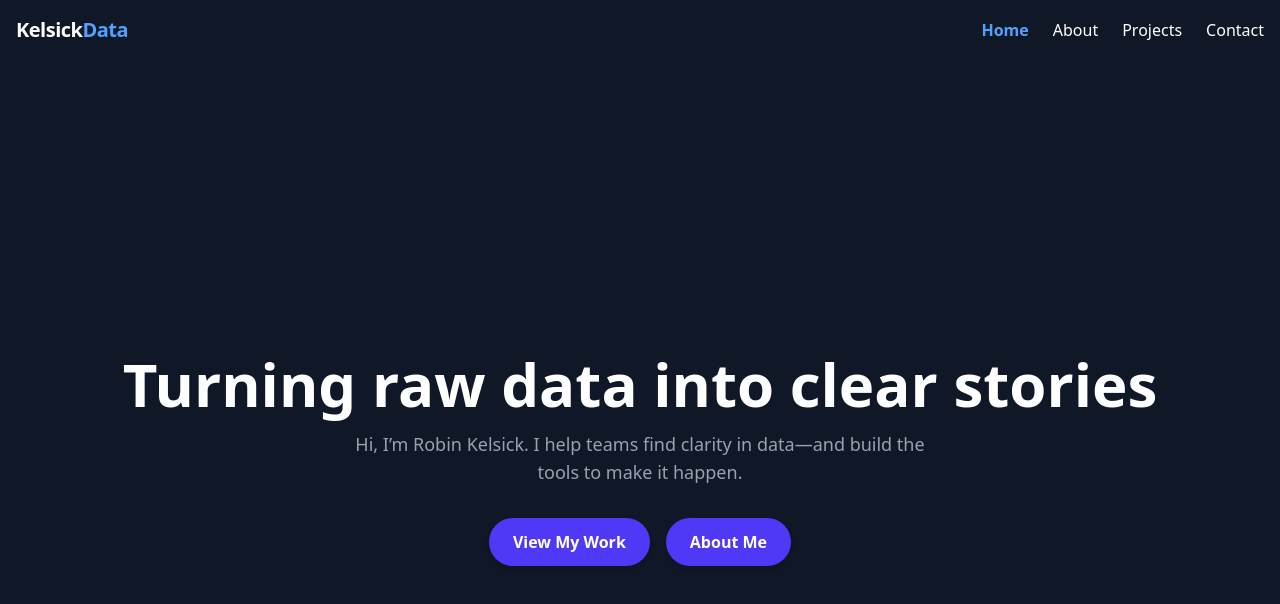
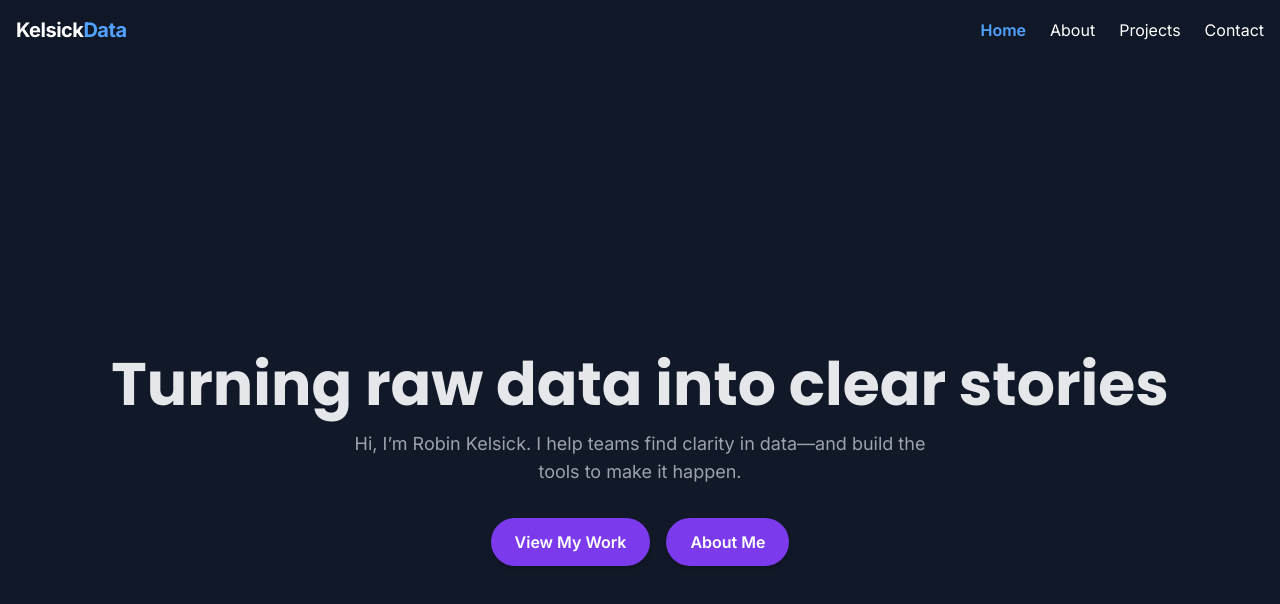
Before and after one commit to robinkelsick/kelsickdata, a Vue app: page / in a window 1280 px wide. Shown: the top 604 px of the page. Built offline with nearby package versions, Linux system fonts and the light colour scheme.

Commit message:
Styled home to make it look more modern

```diff
--- a/index.html
+++ b/index.html
@@ -3,6 +3,22 @@
   <head>
     <meta charset="UTF-8" />
     <link rel="icon" href="/favicon.ico" />
+    <link
+      href="https://fonts.googleapis.com/css2?family=Inter:wght@400;600;700&family=Poppins:wght@600;700&display=swap"
+      rel="stylesheet"
+    />
+    <style>
+      body {
+        font-family: 'Inter', sans-serif;
+        background-color: #111827; /* charcoal background */
+        color: #e5e7eb; /* cool gray text */
+      }
+      h1,
+      h2,
+      h3 {
+        font-family: 'Poppins', sans-serif;
+      }
+    </style>
     <meta name="viewport" content="width=device-width, initial-scale=1.0" />
     <title>Vite App</title>
   </head>
--- a/src/components/HeroSection.vue
+++ b/src/components/HeroSection.vue
@@ -1,25 +1,45 @@
 <template>
   <section
-    class="min-h-screen flex flex-col items-center justify-center bg-gray-900 text-white text-center px-6"
+    class="min-h-screen flex flex-col items-center justify-center text-center px-6"
+    style="background-color: #111827; color: #e5e7eb"
   >
-    <h1 class="text-5xl md:text-6xl font-extrabold mb-4">Turning raw data into clear stories</h1>
-    <p class="text-lg text-gray-400 max-w-xl mb-8">
+    <h1 class="text-5xl md:text-6xl font-extrabold mb-4" style="color: #e5e7eb">
+      Turning raw data into clear stories
+    </h1>
+
+    <p class="text-lg max-w-xl mb-8" style="color: #9ca3af">
       Hi, I’m Robin Kelsick. I help teams find clarity in data—and build the tools to make it
       happen.
     </p>
+
     <div class="flex flex-col md:flex-row gap-4 justify-center">
       <a
-        href="projects"
-        class="bg-indigo-600 hover:bg-indigo-700 transition-colors px-6 py-3 rounded-full font-semibold shadow-md hover:shadow-lg"
+        href="/projects"
+        class="px-6 py-3 rounded-full font-semibold shadow-md hover:shadow-lg transition-transform"
+        style="background-color: #7c3aed; color: #fff"
+        @mouseover="hover1 = true"
+        @mouseleave="hover1 = false"
+        :style="hover1 ? 'background-color:#3B82F6; transform:translateY(-2px)' : ''"
       >
         View My Work
       </a>
+
       <a
-        href="about-me"
-        class="bg-indigo-600 hover:bg-indigo-700 transition-colors px-6 py-3 rounded-full font-semibold shadow-md hover:shadow-lg"
+        href="/about-me"
+        class="px-6 py-3 rounded-full font-semibold shadow-md hover:shadow-lg transition-transform"
+        style="background-color: #7c3aed; color: #fff"
+        @mouseover="hover2 = true"
+        @mouseleave="hover2 = false"
+        :style="hover2 ? 'background-color:#3B82F6; transform:translateY(-2px)' : ''"
       >
         About Me
       </a>
     </div>
   </section>
 </template>
+
+<script setup>
+import { ref } from 'vue'
+const hover1 = ref(false)
+const hover2 = ref(false)
+</script>
--- a/src/main.css
+++ b/src/main.css
@@ -1 +1,11 @@
 @import 'tailwindcss';
+
+body {
+  @apply font-sans text-gray-200 bg-[#111827];
+  font-family: 'Inter', sans-serif;
+}
+h1,
+h2,
+h3 {
+  font-family: 'Poppins', sans-serif;
+}
```
